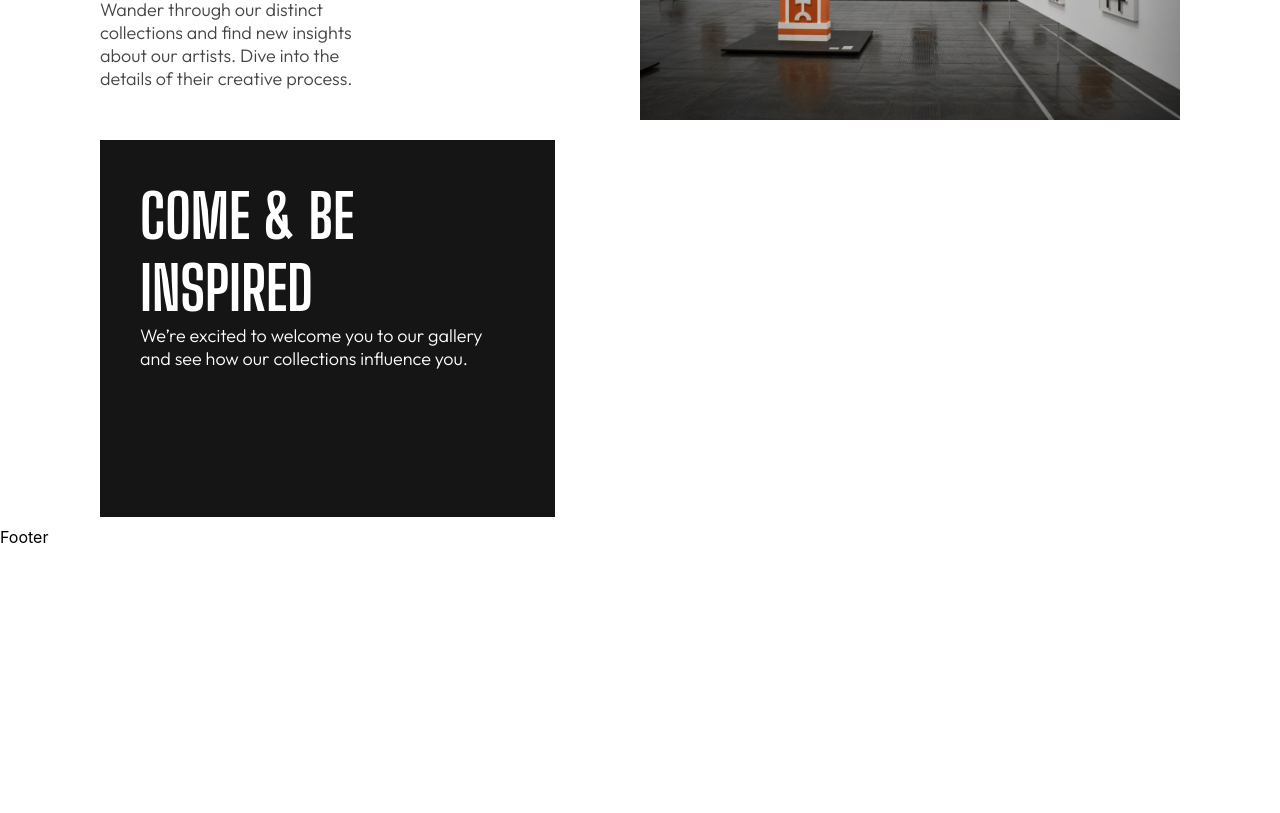
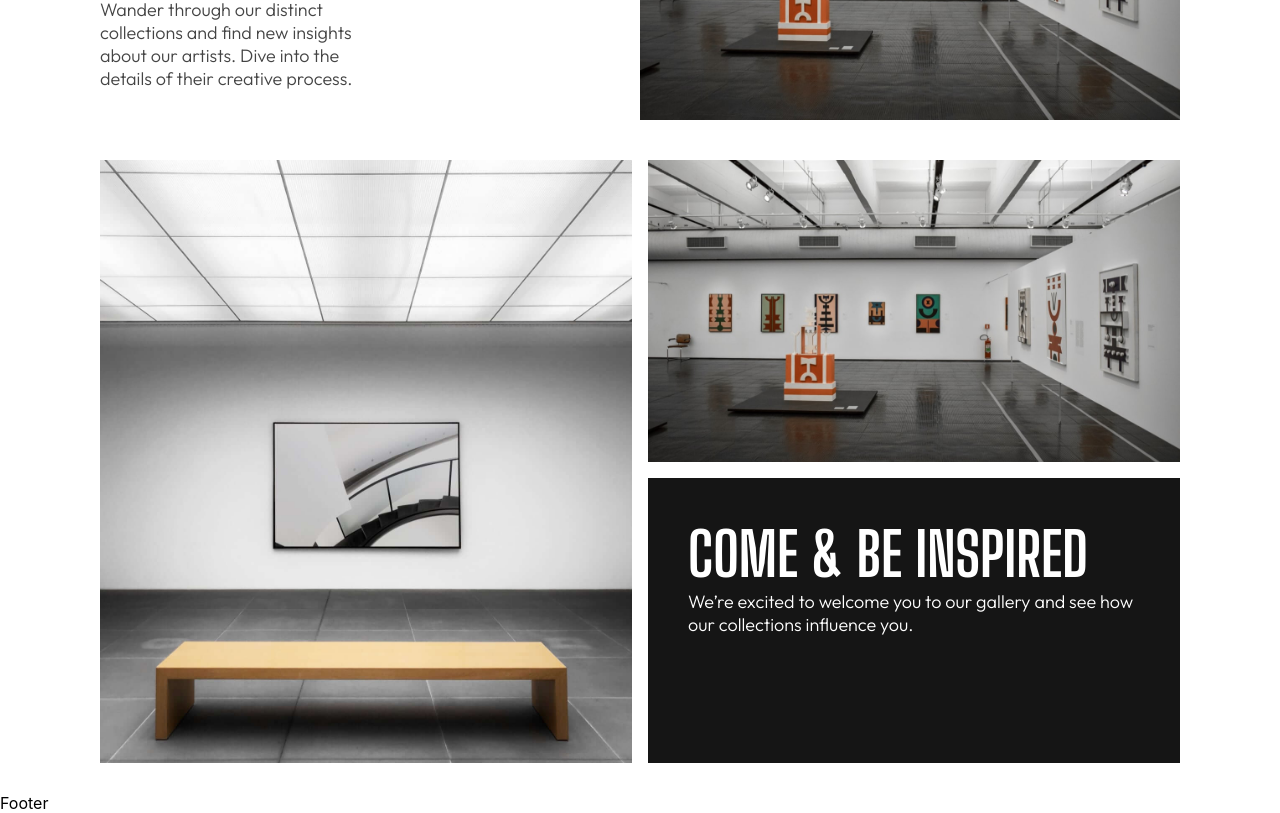
Before and after one commit to DannyMichaels/art-gallery, a React (Create React App) app: page / in a window 1280 px wide. Shown: the part 380-1193 px from the top of the page. Before the commit the page ends 927 px from the top, so only its background shows below. Built offline with nearby package versions, Linux system fonts and the light colour scheme; the HTML template or start-up script is replaced by a standard one.

Commit message:
create a grid

```diff
--- a/src/App.js
+++ b/src/App.js
@@ -1,7 +1,10 @@
-import GalleryImage from './assets/desktop/image-grid-1@2x.jpg';
 import { ImageAndText } from './components/ImageAndText';
 import { Footer } from './components/Footer';
 import { BlackBox } from './components/BlackBox';
+import { OneByTwoGrid } from './components/OneByTwoGrid';
+import GalleryImage1 from './assets/desktop/image-grid-1@2x.jpg';
+import GalleryImage2 from './assets/desktop/image-grid-2@2x.jpg';
+import GalleryImage3 from './assets/desktop/image-grid-1@2x.jpg';
 
 function App() {
   return (
@@ -10,18 +13,22 @@ function App() {
         <div style={{ height: '150px', width: '100%' }}>something here</div>
         <section className="page-section inner-column">
           <ImageAndText
-            image={GalleryImage}
+            image={GalleryImage1}
             title="Your Day at the Gallery"
             paragraph="Wander through our distinct collections and find new insights about our artists. Dive into the details of their creative process."
           />
         </section>
 
         <section className="page-section inner-column">
-          <BlackBox
-            title="COME & BE INSPIRED"
-            paragraph="We’re excited to welcome you to our gallery and see how our collections influence you."
-            width={'455px'}
-            height={'377px'}
+          <OneByTwoGrid
+            elements={[
+              <img src={GalleryImage2} alt="gallery" />,
+              <img src={GalleryImage3} alt="gallery" />,
+              <BlackBox
+                title="Come & Be Inspired"
+                paragraph="We’re excited to welcome you to our gallery and see how our collections influence you."
+              />,
+            ]}
           />
         </section>
       </main>
--- a/src/components/BlackBox/BlackBox.css
+++ b/src/components/BlackBox/BlackBox.css
@@ -1,11 +1,14 @@
 .BlackBox__container {
   background: #151515;
   padding: 40px;
+  display: flex;
+  flex-direction: column;
 }
 
 .BlackBox__title {
   color: #fff;
   font-size: 60px;
+  text-transform: uppercase;
 }
 
 .BlackBox__paragraph {
--- /dev/null
+++ b/src/components/OneByTwoGrid/OneByTwoGrid.css
@@ -0,0 +1,73 @@
+.OneByTwoGrid__container {
+  display: flex;
+  flex-direction: row;
+  gap: 1rem;
+}
+
+.OneByTwoGrid__element.element-1 {
+  max-width: 50%;
+}
+
+.OneByTwoGrid__element.element-1 > img {
+  width: 100%;
+  height: 100%;
+  display: block;
+  margin: 0 auto;
+  max-width: 100%;
+  max-height: 100%;
+  object-fit: cover;
+  object-position: center;
+}
+
+.OneByTwoGrid__two-elements {
+  display: flex;
+  flex-direction: column;
+  align-items: stretch;
+  flex-grow: 1;
+}
+
+.OneByTwoGrid__element.element-2 {
+  max-width: 100%;
+  height: 50%;
+  margin-bottom: 1rem;
+}
+
+.OneByTwoGrid__element.element-2 > img {
+  width: 100%;
+  height: 100%;
+  display: block;
+  margin: 0 auto;
+  max-width: 100%;
+  max-height: 100%;
+  object-fit: cover;
+  object-position: center;
+}
+
+.OneByTwoGrid__element.element-3 {
+  max-width: 100%;
+  height: 50%;
+  flex: 1;
+}
+
+.OneByTwoGrid__element.element-3 > img {
+  width: 100%;
+  height: auto;
+  display: block;
+  margin: 0 auto;
+  max-width: 100%;
+  max-height: 100%;
+  object-fit: cover;
+  object-position: center;
+}
+
+@media (max-width: 768px) {
+  .OneByTwoGrid__container {
+    flex-direction: column;
+  }
+
+  .OneByTwoGrid__element,
+  .OneByTwoGrid__element,
+  .OneByTwoGrid__element {
+    max-width: 100% !important;
+  }
+}
--- /dev/null
+++ b/src/components/OneByTwoGrid/OneByTwoGrid.jsx
@@ -0,0 +1,16 @@
+import React from 'react';
+import './OneByTwoGrid.css';
+
+export default function OneByTwoGrid({ elements = [] }) {
+  return (
+    <div className="OneByTwoGrid__container">
+      <div className="OneByTwoGrid__element element-1">{elements[0]}</div>
+
+      <div className="OneByTwoGrid__two-elements">
+        <div className="OneByTwoGrid__element element-2">{elements[1]}</div>
+
+        <div className="OneByTwoGrid__element element-3">{elements[2]}</div>
+      </div>
+    </div>
+  );
+}
--- /dev/null
+++ b/src/components/OneByTwoGrid/index.js
@@ -0,0 +1 @@
+export { default as OneByTwoGrid } from './OneByTwoGrid';
--- a/src/index.css
+++ b/src/index.css
@@ -47,3 +47,7 @@ code {
 .App__body {
   flex-grow: 1;
 }
+
+.page-section {
+  margin-bottom: 20px;
+}
```
